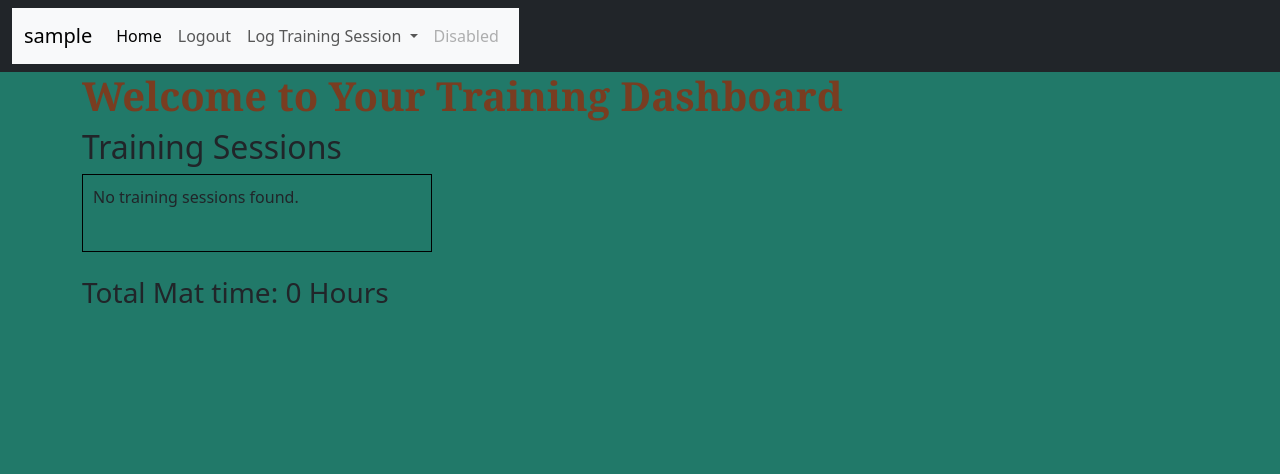
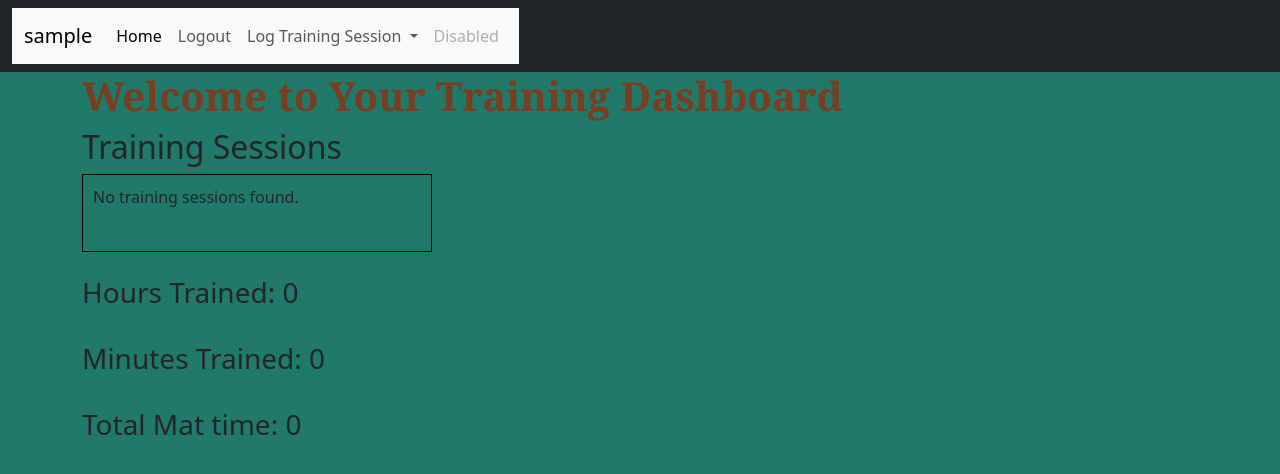
Before and after one commit to Ramanujiggy/Journada, a Django app: page /users/dashboard/ in a window 1280 px wide. Shown: the top 474 px of the page. Run offline with Django 5.2, Linux system fonts and the light colour scheme; the visitor is signed in with stand-in values (Sample User, id 1); some libraries are stand-ins or nearby versions.

Commit message:
displaying all h m tmt until i can figure out what's wrong

```diff
--- a/templates/view_training_logs.html
+++ b/templates/view_training_logs.html
@@ -39,9 +39,12 @@
           </div>
         </section>
         <br>
-        <div class="total-hours-display" id="total-hours">
-          <h3>Total Mat time: {{ total_mat_time }} Hours</h3>
-
+        <div class="total-time-display" id="total-hours">
+          <h3>Hours Trained: {{ hours_trained}} </h3>
+          <br>
+          <h3>Minutes Trained: {{ minutes_trained }}</h3>
+          <br>
+          <h3>Total Mat time: {{ total_mat_time}} </h3>
         </div>
 
 
--- a/users/views.py
+++ b/users/views.py
@@ -72,12 +72,7 @@ def dashboard(request):
         or 0
     )
 
-    if total_minutes_trained >= 60:
-        total_hours_trained += total_minutes_trained // 60
-        total_mat_time = total_hours_trained
-
-    else:
-        total_mat_time = float(round(total_hours_trained + total_minutes_trained))
+    total_mat_time = round(total_hours_trained + (total_minutes_trained // 60))
 
     return render(
         request,
@@ -86,7 +81,7 @@ def dashboard(request):
             "sessions": sessions,
             "hours_trained": total_hours_trained,
             "minutes_trained": total_minutes_trained,
-            "total_mat_time": round(total_mat_time),
+            "total_mat_time": total_mat_time,
         },
     )
 
```
